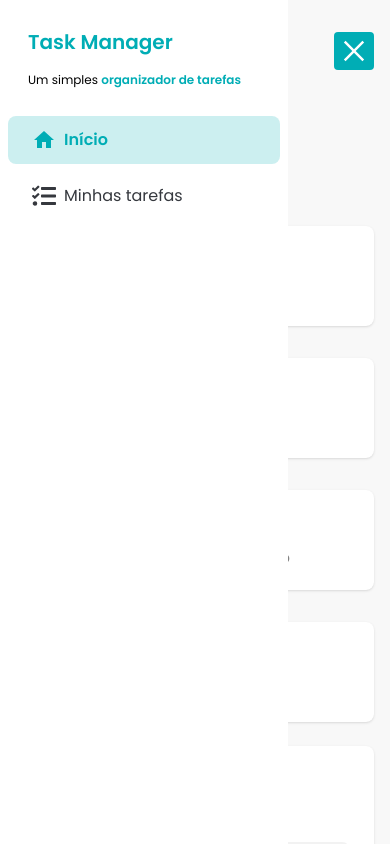
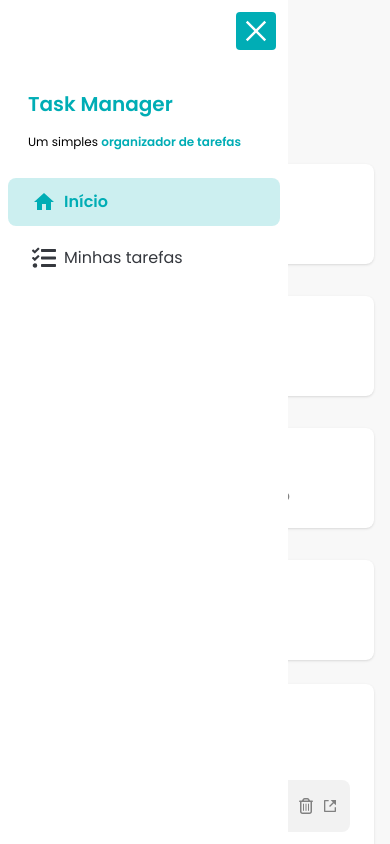
Before and after one commit to Alessandro-Vieira77/task-manager, a React (Vite) app: page / in a window 390 px wide. Both pictures are taken after a click on the button 354 px from the left and 51 px from the top of the page. Shown: the top 844 px of the page. Built offline with nearby package versions, Linux system fonts and the light colour scheme; data requests are answered from the project's data file.

Commit message:
feat: added button close to Sidebar

```diff
--- a/db.json
+++ b/db.json
@@ -2,7 +2,7 @@
   "tasks": [
     {
       "id": "2174fe69-8d3b-4a7b-8833-9192072b6ecf",
-      "title": "carros 3",
+      "title": "carros 6",
       "time": "morning",
       "description": "teste 1",
       "status": "notStaged"
--- a/src/components/Sidebar.jsx
+++ b/src/components/Sidebar.jsx
@@ -1,9 +1,10 @@
+import { AiOutlineClose } from "react-icons/ai";
 import { FaTasks } from "react-icons/fa";
 import { MdHome } from "react-icons/md";
-import { Link, NavLink } from "react-router-dom";
+import { NavLink } from "react-router-dom";
 import { tv } from "tailwind-variants";
 
-function Sidebar() {
+function Sidebar({ open, setOpen }) {
   const link = tv({
     base: "flex items-center gap-2 rounded-lg px-6 py-3",
     variants: {
@@ -16,6 +17,12 @@ function Sidebar() {
 
   return (
     <div className="bg-brand-white flex min-h-screen w-72 min-w-[272px] flex-col">
+      <button
+        className="bg-brand-primary m-3 flex w-10 cursor-pointer items-center justify-center self-end rounded-sm p-1 lg:hidden"
+        onClick={() => setOpen(!open)}
+      >
+        <AiOutlineClose size={30} color="var(--color-brand-white)" />
+      </button>
       <div className="m-7 flex flex-col gap-4">
         <h1 className="text-brand-primary text-xl font-semibold">Task Manager</h1>
         <p className="text-xs">
--- a/src/components/menu/index.jsx
+++ b/src/components/menu/index.jsx
@@ -10,11 +10,22 @@ import Sidebar from "../Sidebar";
 
 function Menu() {
   const [open, setOpen] = useState(false);
+
+  function dysplayButton() {
+    if (!open) {
+      return "flex";
+    }
+
+    if (open) {
+      return "hidden";
+    }
+  }
+
   const nodeRef = useRef(null);
   return (
     <>
       <button
-        className="bg-brand-primary flex w-10 cursor-pointer items-center justify-center self-end rounded-sm p-1 lg:hidden"
+        className={`bg-brand-primary w-10 cursor-pointer items-center justify-center self-end rounded-sm p-1 lg:hidden ${dysplayButton()}`}
         onClick={() => setOpen(!open)}
       >
         {open ? (
@@ -28,7 +39,7 @@ function Menu() {
         <div>
           {createPortal(
             <div className="sideBar" ref={nodeRef}>
-              <Sidebar />
+              <Sidebar open={open} setOpen={setOpen} />
             </div>,
             document.body,
           )}
```
